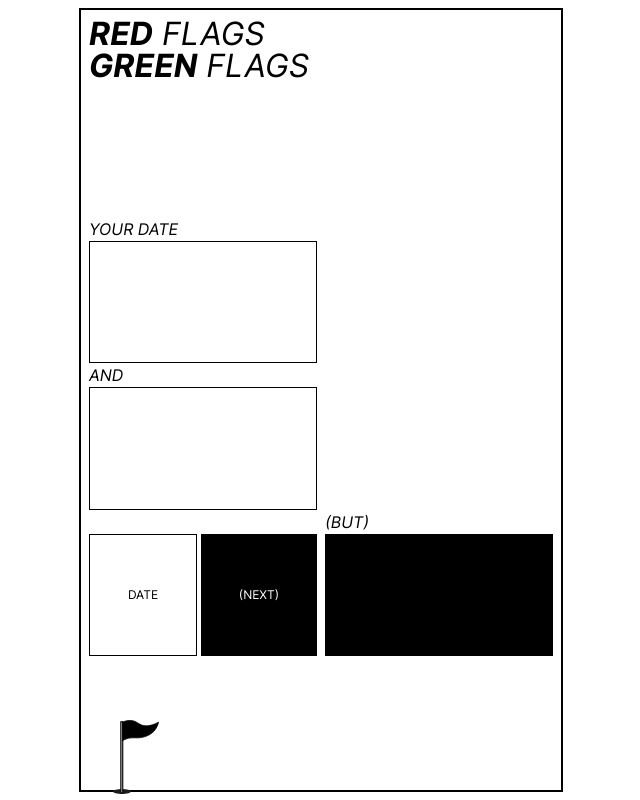
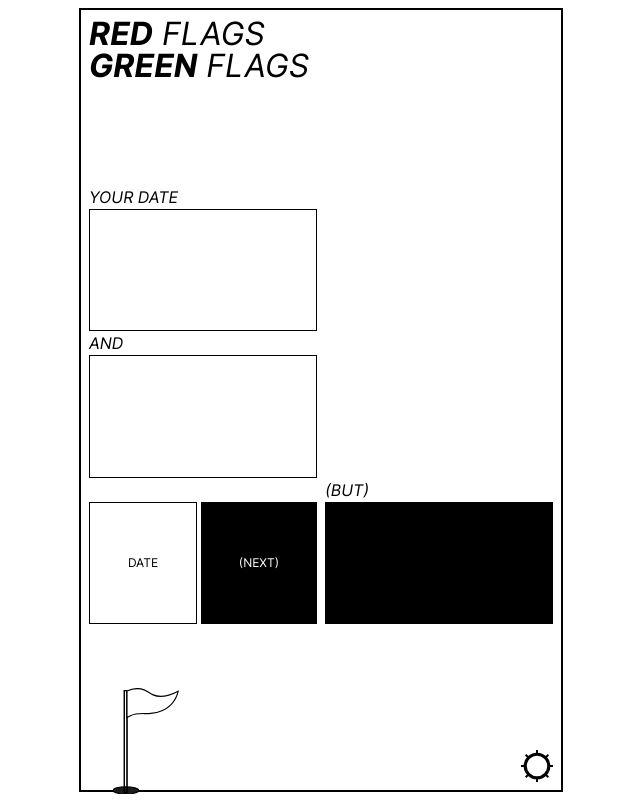
Before and after one commit to Tomtommytomtom/redflaggreenflag, a Vue app: page / in a window 1280 px wide. Shown: the whole page, without its empty margins (319-959 px from the left). Built offline with nearby package versions, Linux system fonts and the light colour scheme.

Commit message:
Refactor into PerkBox and Menu

```diff
--- a/src/components/Footer.vue
+++ b/src/components/Footer.vue
@@ -1,16 +1,22 @@
 <template>
-  <div class="footer italic flex items-end">
+  <div class="footer italic flex items-end justify-between">
    <FlagSVGVue style="margin-bottom: -.75em; margin-left: 1.5em"/>
+   <MenuSVG style="width: 2em" v-if="isGame" @click="changeToMenu" />
+   <button v-else @click="changeToGame">Back</button>
   </div>
 </template>
 
 <script setup>
+import { changeToMenu, changeToGame, isGame } from "@/state";
 import { onMounted } from "vue"
 import FlagSVGVue from './FlagSVG.vue';
+import MenuSVG from './MenuSVG.vue'
 
 onMounted(() => {
   const svg = document.getElementById("flag")
 });
+
+
 </script>
 
 <style lang="scss">
--- /dev/null
+++ b/src/components/Menu.vue
@@ -0,0 +1,13 @@
+<template>
+  <div class="flex">
+    <div>Anzahl</div>
+    <div>Add new</div>
+    <div>History</div>
+  </div>
+</template>
+
+<script setup>
+</script>
+
+<style>
+</style>
--- /dev/null
+++ b/src/components/MenuSVG.vue
@@ -0,0 +1,8 @@
+<template>
+  <svg id="Ebene_1" data-name="Ebene 1" xmlns="http://www.w3.org/2000/svg" viewBox="0 0 49.16 49.16"><defs></defs><circle class="cls-1" cx="24.58" cy="24.58" r="19"/><line class="cls-2" x1="24.58" y1="24.58" x2="24.58" y2="24.58"/><line class="cls-3" x1="24.58" x2="24.58" y2="49.16"/><line class="cls-3" x1="49.16" y1="24.58" y2="24.58"/><line class="cls-3" x1="41.96" y1="7.2" x2="7.2" y2="41.96"/><line class="cls-3" x1="7.2" y1="7.2" x2="41.96" y2="41.96"/><circle class="cls-4" cx="24.58" cy="24.58" r="17.23"/></svg>
+</template>
+
+<script setup>
+
+</script>
+<style>.cls-1,.cls-3{stroke:#000;stroke-miterlimit:10;stroke-width:3px;}.cls-2,.cls-3{fill:none;}.cls-4{fill:#fff;}</style>
--- /dev/null
+++ b/src/components/PerkBox.vue
@@ -0,0 +1,107 @@
+
+<template>
+  <div class="flex">
+    <div class="w-1/2 flex flex-col pr-1">
+      <PerksColumn :perks="positives" :visible="visiblePositives" />
+      <span style="visibility:hidden;">AND</span>
+      <div class="flex">
+        <button @click="date" :disabled="disableButtons" class="box grow mr-1">DATE</button>
+        <button @click="next" :disabled="disableButtons" class="black-box grow">(NEXT)</button>
+      </div>
+    </div>
+    <div class="w-1/2 pl-1">
+      <PerksColumn style="visibility:hidden;" :visible="visiblePositives" :perks="positives" />
+      <NegativeColumn  :negatives="negatives" :visible="visibleNegatives"/>
+    </div>
+  </div>
+</template>
+
+<script setup>
+import { ref } from "vue"
+import { nRandomPerks, nRandomNegatives } from "../utils"
+import PerksColumn from "@/components/PerksColumn.vue"
+import NegativeColumn from "@/components/NegativeColumn.vue"
+import { drawPaths, playFirstAnimationSequence, stopAllAnimationSequences, resetAllAnimationSequences, playSecondAnimationSequence, playThirdAnimationSequence } from "@/path"
+
+const disableButtons = ref(true)
+
+const positives = ref([])
+const negatives = ref([])
+
+
+const positiveCount = ref(2)
+const negativeCount = ref(1)
+
+
+const visiblePositives = ref([])
+const visibleNegatives = ref([])
+
+const reroll = () => {
+  positives.value = nRandomPerks(positiveCount.value)
+  negatives.value = nRandomNegatives(negativeCount.value)
+  visiblePositives.value = Array(positiveCount.value).fill(false)
+  visibleNegatives.value = Array(negativeCount.value).fill(false)
+}
+reroll()
+
+const secondBounce = () => {
+  visibleNegatives.value = visibleNegatives.value.map(() => true)
+}
+
+const firstBounce = () => {
+  visiblePositives.value = visiblePositives.value.map(() => true)
+}
+
+
+const play = () => {
+  playFirstAnimationSequence(firstBounce,secondBounce,() => { disableButtons.value = false })
+}
+
+const resetEverything = () => {
+  stopAllAnimationSequences()
+  resetAllAnimationSequences()
+  addListeners()
+}
+
+const next = () => {
+  disableButtons.value = true
+  const callbacks = Array()
+  callbacks[3] = () => {
+    resetEverything()
+    reroll()
+  }
+  playThirdAnimationSequence(...callbacks)
+}
+
+const date = () => {
+  disableButtons.value = true
+  const callbacks = Array()
+  callbacks[4] = () => {
+    resetEverything()
+    reroll()
+  }
+
+  playSecondAnimationSequence(...callbacks)
+}
+
+const firstClick = () => {
+  play()
+  removeListeners()
+}
+
+const addListeners = () => {
+  window.addEventListener("click",firstClick)
+  window.addEventListener("touchstart",firstClick)
+}
+
+const removeListeners = () => {
+  window.removeEventListener("click",firstClick)
+  window.removeEventListener("touchstart",firstClick)
+}
+
+addListeners()
+
+</script>
+
+<style>
+</style>
--- /dev/null
+++ b/src/state.js
@@ -0,0 +1,23 @@
+import { ref, computed } from "vue"
+
+const state = [
+  "GAME",
+  "MENU"
+]
+
+const stateRef = ref(state[0])
+
+export const changeState = (newState) => {
+  if(!state.includes(newState)){
+    return
+  }
+  stateRef.value = newState
+}
+
+export const currentState = computed(() => stateRef.value)
+
+export const changeToMenu = () => changeState("MENU")
+export const changeToGame = () => changeState("GAME")
+
+export const isGame = computed(() => currentState.value === "GAME")
+export const isMenu = computed(() => currentState.value === "MENU")
--- a/src/views/Home.vue
+++ b/src/views/Home.vue
@@ -1,27 +1,12 @@
-
 <template>
 <div class="p-2 cont">
   <svg id="svg-overlay" class="svg-overlay absolute">
-    <!-- <circle id="ball" cx="50" cy="50" r="5" class="ball"/> -->
   </svg>
   <div id="outer-box" class="outer-box h-full w-full p-2 relative">
-
     <Header/>
     <div class="grow-bottom-container">
-      <div class="flex inner-box">
-        <div class="w-1/2 flex flex-col pr-1">
-          <PerksColumn :perks="positives" :visible="visiblePositives" />
-          <span style="visibility:hidden;">AND</span>
-          <div class="flex">
-            <button @click="date" :disabled="disableButtons" class="box grow mr-1">DATE</button>
-            <button @click="next" :disabled="disableButtons" class="black-box grow">(NEXT)</button>
-          </div>
-        </div>
-        <div class="w-1/2 pl-1">
-          <PerksColumn style="visibility:hidden;" :visible="visiblePositives" :perks="positives" />
-          <NegativeColumn  :negatives="negatives" :visible="visibleNegatives"/>
-        </div>
-      </div>
+      <PerkBox v-if="isGame"/>
+      <Menu v-if="isMenu"/>
     </div>
     <Footer class="mt-16"/>
   </div>
@@ -29,91 +14,19 @@
 </template>
 
 <script setup>
-import { onMounted, ref } from "vue"
-import { nRandomPerks, nRandomNegatives } from "../utils"
-import PerksColumn from "@/components/PerksColumn.vue"
-import NegativeColumn from "@/components/NegativeColumn.vue"
+import { onMounted } from "vue"
+import { drawPaths } from "@/path"
+import { isGame, isMenu } from "@/state"
+
+import Menu from "@/components/Menu.vue"
 import Header from "@/components/Header.vue"
 import Footer from "@/components/Footer.vue"
-import { drawPaths, playFirstAnimationSequence, stopAllAnimationSequences, resetAllAnimationSequences, playSecondAnimationSequence, playThirdAnimationSequence } from "@/path"
-
-const disableButtons = ref(true)
-
-const positives = ref([])
-const negatives = ref([])
-
-
-const positiveCount = ref(2)
-const negativeCount = ref(1)
-
-
-const visiblePositives = ref([])
-const visibleNegatives = ref([])
-
-const reroll = () => {
-  positives.value = nRandomPerks(positiveCount.value)
-  negatives.value = nRandomNegatives(negativeCount.value)
-  visiblePositives.value = Array(positiveCount.value).fill(false)
-  visibleNegatives.value = Array(negativeCount.value).fill(false)
-}
-reroll()
-
-const secondBounce = () => {
-  visibleNegatives.value = visibleNegatives.value.map(() => true)
-}
-
-const firstBounce = () => {
-  visiblePositives.value = visiblePositives.value.map(() => true)
-}
-
-
-const play = () => {
-  playFirstAnimationSequence(firstBounce,secondBounce,() => { disableButtons.value = false })
-}
-
-const resetEverything = () => {
-  stopAllAnimationSequences()
-  resetAllAnimationSequences()
-  addListeners()
-}
-
-const next = () => {
-  disableButtons.value = true
-  const callbacks = Array()
-  callbacks[3] = () => {
-    resetEverything()
-    reroll()
-  }
-  playThirdAnimationSequence(...callbacks)
-}
-
-const date = () => {
-  disableButtons.value = true
-  const callbacks = Array()
-  callbacks[4] = () => {
-    resetEverything()
-    reroll()
-  }
-
-  playSecondAnimationSequence(...callbacks)
-}
-
-const firstClick = () => {
-  play()
-  window.removeEventListener("click",firstClick)
-  window.removeEventListener("touchstart",firstClick)
-}
-
-const addListeners = () => {
-  window.addEventListener("click",firstClick)
-  window.addEventListener("touchstart",firstClick)
-}
-addListeners()
-
+import PerkBox from "@/components/PerkBox.vue"
 
 onMounted(() => {
   drawPaths()
 })
+
 </script>
 
 <style>
```
Also changed, not shown: src/assets/rfgf_settings_icon.svg (added).
